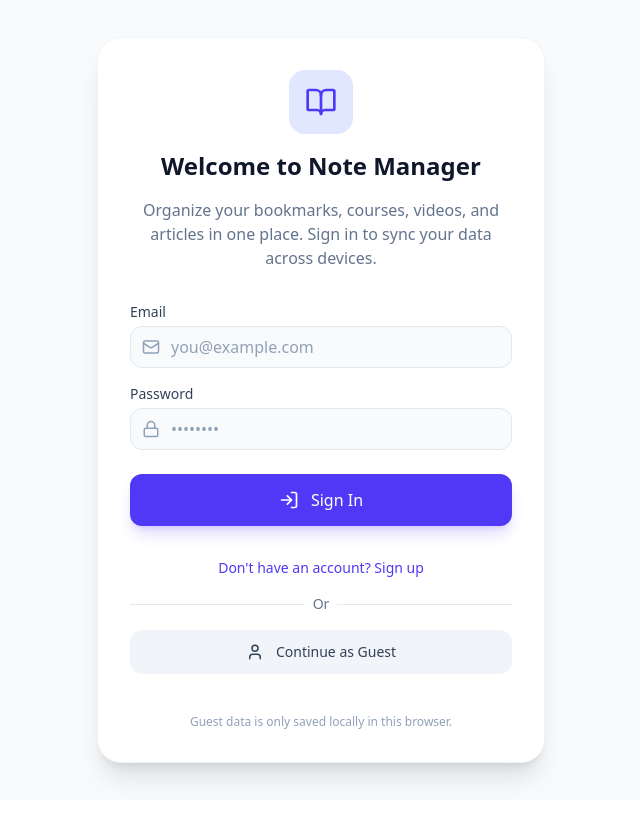
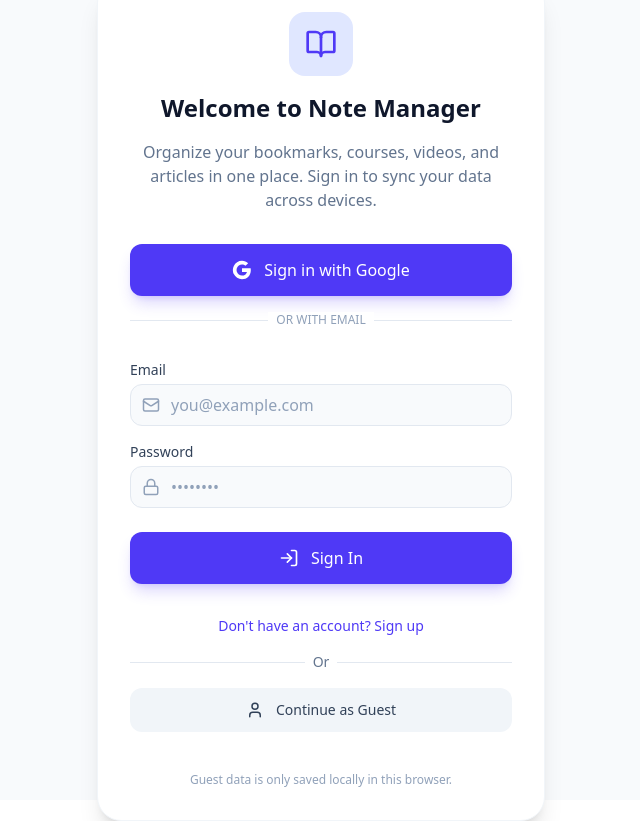
Before and after one commit to tmswebstudio-create/Note-Manager, a React (Vite) app: page / in a window 1280 px wide. Shown: the whole page, without its empty margins (319-959 px from the left). Before the commit the page ends 800 px from the top, so only its background shows below. Built offline with nearby package versions, Linux system fonts and the light colour scheme; no server answers.

Commit message:
feat: add Google authentication support
Implement Google provider sign-in in AuthContext and update the Login page to include a Google sign-in option and improved error handling links.

```diff
--- a/src/components/LoginPage.tsx
+++ b/src/components/LoginPage.tsx
@@ -3,7 +3,7 @@
 import { LogIn, BookOpen, User, AlertCircle, ExternalLink, Mail, Lock } from 'lucide-react';
 
 export function LoginPage() {
-  const { signIn, signUp, continueAsGuest, authError, clearAuthError } = useAuth();
+  const { signInWithGoogle, signIn, signUp, continueAsGuest, authError, clearAuthError } = useAuth();
   const [isSignUp, setIsSignUp] = useState(false);
   const [email, setEmail] = useState('');
   const [password, setPassword] = useState('');
@@ -37,6 +37,16 @@
               <AlertCircle size={16} className="shrink-0 mt-0.5" />
               <p>{authError}</p>
             </div>
+            {authError.includes('Firebase Console') && (
+              <a
+                href="https://console.firebase.google.com/project/active-diode-0cf5x/authentication/providers"
+                target="_blank"
+                rel="noopener noreferrer"
+                className="w-full py-2 px-3 bg-red-100 dark:bg-red-900/40 hover:bg-red-200 dark:hover:bg-red-900/60 rounded-lg flex items-center justify-center gap-2 font-medium transition-colors text-center text-xs sm:text-sm"
+              >
+                Open Firebase Sign-In Providers Settings <ExternalLink size={14} />
+              </a>
+            )}
             {authError.includes('preview window') && (
               <button
                 onClick={() => window.open(window.location.href, '_blank')}
@@ -47,6 +57,43 @@
             )}
           </div>
         )}
+
+        <div className="space-y-4">
+          <button
+            type="button"
+            onClick={signInWithGoogle}
+            className="w-full flex items-center justify-center gap-3 px-6 py-3.5 bg-indigo-600 hover:bg-indigo-700 text-white text-base font-medium rounded-xl shadow-lg shadow-indigo-600/20 transition-all active:scale-95"
+          >
+            <svg className="w-5 h-5" viewBox="0 0 24 24">
+              <path
+                fill="currentColor"
+                d="M22.56 12.25c0-.78-.07-1.53-.2-2.25H12v4.26h5.92c-.26 1.37-1.04 2.53-2.21 3.31v2.77h3.57c2.08-1.92 3.28-4.74 3.28-8.09z"
+              />
+              <path
+                fill="currentColor"
+                d="M12 23c2.97 0 5.46-.98 7.28-2.66l-3.57-2.77c-.98.66-2.23 1.06-3.71 1.06-2.86 0-5.29-1.93-6.16-4.53H2.18v2.84C3.99 20.53 7.7 23 12 23z"
+              />
+              <path
+                fill="currentColor"
+                d="M5.84 14.09c-.22-.66-.35-1.36-.35-2.09s.13-1.43.35-2.09V7.06H2.18C1.43 8.55 1 10.22 1 12s.43 3.45 1.18 4.94l2.85-2.22.81-.63z"
+              />
+              <path
+                fill="currentColor"
+                d="M12 5.38c1.62 0 3.06.56 4.21 1.64l3.15-3.15C17.45 2.09 14.97 1 12 1 7.7 1 3.99 3.47 2.18 7.06l3.66 2.84c.87-2.6 3.3-4.52 6.16-4.52z"
+              />
+            </svg>
+            Sign in with Google
+          </button>
+
+          <div className="relative my-4">
+            <div className="absolute inset-0 flex items-center">
+              <div className="w-full border-t border-slate-200 dark:border-slate-700" />
+            </div>
+            <div className="relative flex justify-center text-xs uppercase">
+              <span className="px-2 bg-white dark:bg-slate-900 text-slate-400">Or with Email</span>
+            </div>
+          </div>
+        </div>
 
         <form onSubmit={handleSubmit} className="space-y-4 text-left">
           <div>
--- a/src/lib/auth-context.tsx
+++ b/src/lib/auth-context.tsx
@@ -1,6 +1,6 @@
 import React, { createContext, useContext, useEffect, useState } from 'react';
-import { User, signInWithEmailAndPassword, createUserWithEmailAndPassword, signOut as firebaseSignOut, onAuthStateChanged } from 'firebase/auth';
-import { auth } from './firebase.ts';
+import { User, signInWithPopup, signInWithEmailAndPassword, createUserWithEmailAndPassword, signOut as firebaseSignOut, onAuthStateChanged } from 'firebase/auth';
+import { auth, googleAuthProvider } from './firebase.ts';
 import { useStore } from '../store/useStore.ts';
 
 interface AuthContextType {
@@ -8,6 +8,7 @@
   loading: boolean;
   isGuest: boolean;
   authError: string | null;
+  signInWithGoogle: () => Promise<void>;
   signIn: (email: string, pass: string) => Promise<void>;
   signUp: (email: string, pass: string) => Promise<void>;
   signOut: () => Promise<void>;
@@ -20,6 +21,7 @@
   loading: true,
   isGuest: false,
   authError: null,
+  signInWithGoogle: async () => {},
   signIn: async () => {},
   signUp: async () => {},
   signOut: async () => {},
@@ -75,7 +77,6 @@
   }, [setResources, setCategories]);
 
   // Sync effect: When user is logged in and data changes, push to backend.
-  // We use a simple debounce mechanism or just save on every change for simplicity.
   useEffect(() => {
     if (!user || loading) return;
 
@@ -100,13 +101,37 @@
     return () => clearTimeout(timeout);
   }, [resources, categories, user, loading]);
 
+  const signInWithGoogle = async () => {
+    try {
+      setAuthError(null);
+      await signInWithPopup(auth, googleAuthProvider);
+    } catch (error: any) {
+      console.error('Error signing in with Google', error);
+      if (error.code === 'auth/unauthorized-domain') {
+        setAuthError("Domain not authorized in Firebase. Please add 'asia-southeast1.run.app' under Authentication > Settings > Authorized domains in Firebase Console.");
+      } else if (error.code === 'auth/popup-closed-by-user') {
+        // User just closed popup, no error needed
+      } else {
+        setAuthError(error.message || "Failed to sign in with Google.");
+      }
+    }
+  };
+
   const signIn = async (email: string, pass: string) => {
     try {
       setAuthError(null);
       await signInWithEmailAndPassword(auth, email, pass);
     } catch (error: any) {
       console.error('Error signing in', error);
-      setAuthError(error.message || "Failed to sign in.");
+      if (error.code === 'auth/invalid-credential' || error.code === 'auth/user-not-found' || error.code === 'auth/wrong-password') {
+        setAuthError("Incorrect email or password. Please try again or sign up if you don't have an account.");
+      } else if (error.code === 'auth/too-many-requests') {
+        setAuthError("Too many failed login attempts. Please try again later.");
+      } else if (error.code === 'auth/operation-not-allowed') {
+        setAuthError("Email/Password sign-in is not enabled in this project. Please use 'Sign in with Google' above.");
+      } else {
+        setAuthError(error.message || "Failed to sign in.");
+      }
     }
   };
 
@@ -116,7 +141,15 @@
       await createUserWithEmailAndPassword(auth, email, pass);
     } catch (error: any) {
       console.error('Error signing up', error);
-      setAuthError(error.message || "Failed to sign up.");
+      if (error.code === 'auth/email-already-in-use') {
+        setAuthError("This email is already registered. Please switch to Sign in below.");
+      } else if (error.code === 'auth/weak-password') {
+        setAuthError("Password is too weak. Please use at least 6 characters.");
+      } else if (error.code === 'auth/operation-not-allowed') {
+        setAuthError("Email/Password sign-up is not enabled in this project. Please use 'Sign in with Google' above.");
+      } else {
+        setAuthError(error.message || "Failed to sign up.");
+      }
     }
   };
 
@@ -142,7 +175,7 @@
   };
 
   return (
-    <AuthContext.Provider value={{ user, loading, isGuest, authError, signIn, signUp, signOut, continueAsGuest, clearAuthError }}>
+    <AuthContext.Provider value={{ user, loading, isGuest, authError, signInWithGoogle, signIn, signUp, signOut, continueAsGuest, clearAuthError }}>
       {children}
     </AuthContext.Provider>
   );
```
